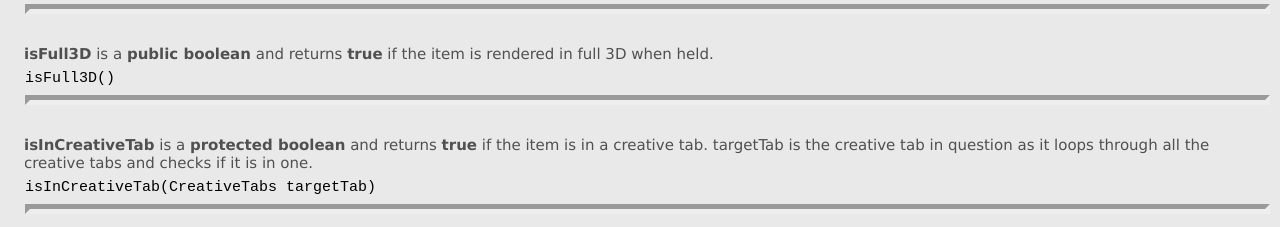
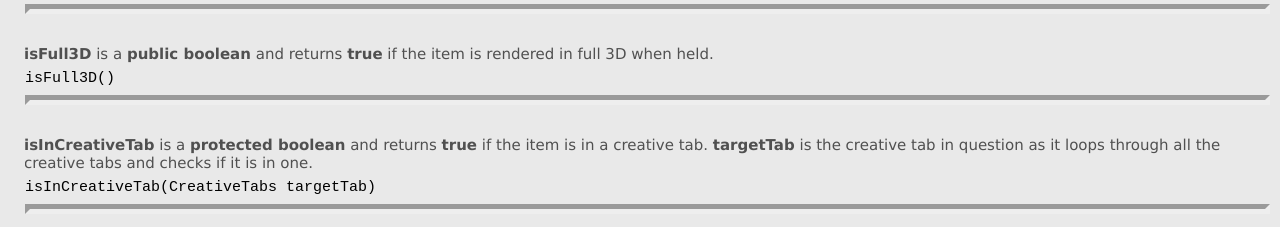
Before and after one commit to DaRealTurtyWurty/TurtysProductions.github.io, a plain HTML site: page pages/versions/1.12/item.html in a window 1280 px wide. Shown: the part 7780-8007 px from the top of the page. Drawn offline with Linux system fonts and the light colour scheme.

Commit message:
Add files via upload

```diff
--- a/pages/versions/1.12/item.html
+++ b/pages/versions/1.12/item.html
@@ -584,7 +584,7 @@
                         <hr>
                         <br><br><h6><strong>isInCreativeTab</strong>
                             is a <strong>protected boolean</strong> and returns <strong>true</strong> if
-                            the item is in a creative tab. </strong>targetTab</strong> is the
+                            the item is in a creative tab. <strong>targetTab</strong> is the
                             creative tab in question as it loops through all the creative tabs
                             and checks if it is in one.</h6>
                         <li class="items"><code>isInCreativeTab(CreativeTabs targetTab)</code></li>
```
